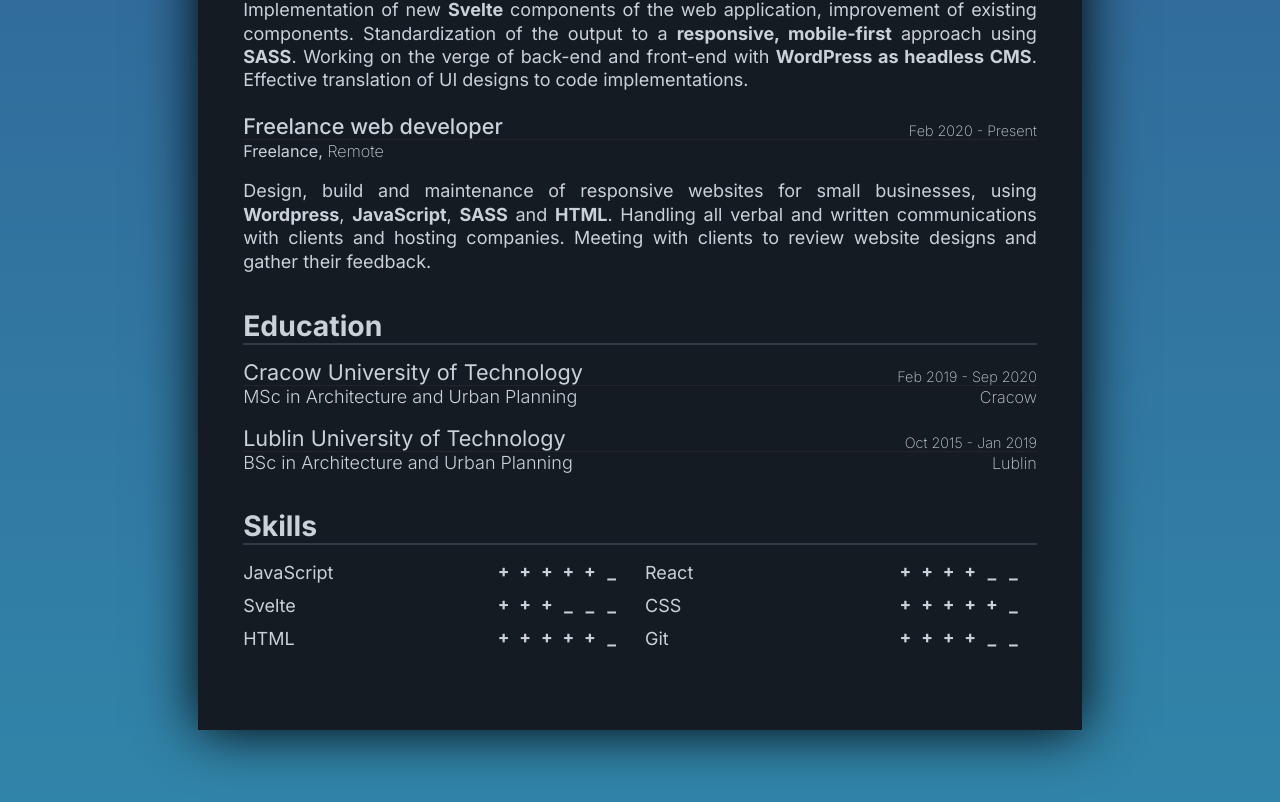
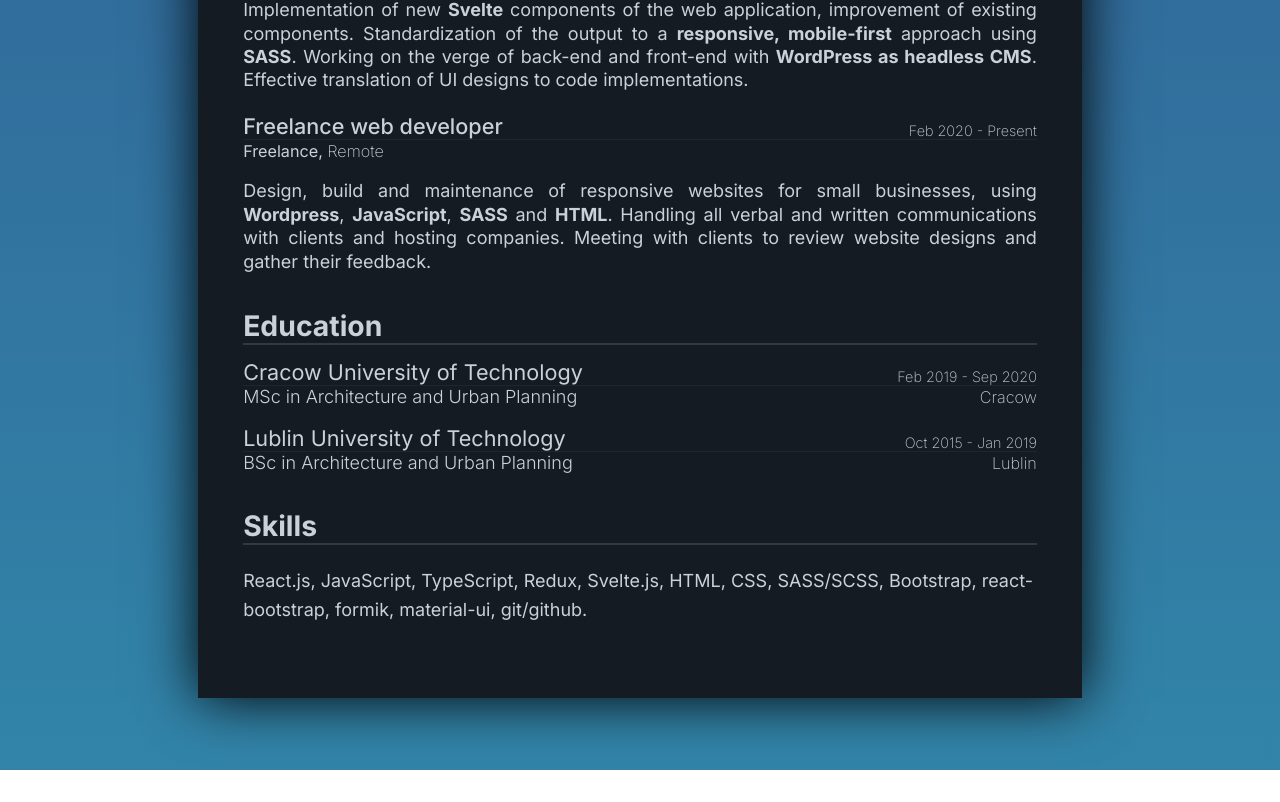
Before and after one commit to grzegorzxpatyk/my-resume, a React (Create React App) app: page / in a window 1280 px wide. Shown: the part 862-1664 px from the top of the page. After the commit the page ends 1632 px from the top, so only its background shows below. Built offline with nearby package versions, Linux system fonts and the light colour scheme.

Commit message:
change skills display to one without showing level

```diff
--- a/src/Skills.js
+++ b/src/Skills.js
@@ -8,7 +8,14 @@ export default function Skills(props) {
             <h3 className="section-title">Skills</h3>
             <div className="skills-list">
                 {props.skills.map((skill, skillIndex) => {
-                    return <Skill key={skillIndex} {...skill} />;
+                    return (
+                        <span className="skill">
+                            {skill}
+                            {skillIndex === props.skills.length - 1
+                                ? '.'
+                                : ', '}
+                        </span>
+                    );
                 })}
             </div>
         </section>
--- a/src/Skills.scss
+++ b/src/Skills.scss
@@ -2,20 +2,11 @@
 @import './scss/fonts';
 
 .skills-list {
-    display: grid;
-    grid-template-columns: repeat(2, 1fr);
-    gap: 10px;
-    grid-auto-rows: minmax(10px, auto);
+    line-height: 0.8;
 }
 
 .skill {
-    display: flex;
-    justify-content: space-between;
-    align-items: flex-end;
-    margin: 0;
     font-size: 1rem;
-    // font-weight: 200;
-    padding: 0 1rem 0 0;
 }
 
 h4.skill-name {
--- a/src/assets/data.json
+++ b/src/assets/data.json
@@ -52,30 +52,19 @@
         }
     ],
     "skills": [
-        {
-            "name": "JavaScript",
-            "level": "5"
-        },
-        {
-            "name": "React",
-            "level": "4"
-        },
-        {
-            "name": "Svelte",
-            "level": "3"
-        },
-        {
-            "name": "CSS",
-            "level": "5"
-        },
-        {
-            "name": "HTML",
-            "level": "5"
-        },
-        {
-            "name": "Git",
-            "level": "4"
-        }
+        "React.js",
+        "JavaScript",
+        "TypeScript",
+        "Redux",
+        "Svelte.js",
+        "HTML",
+        "CSS",
+        "SASS/SCSS",
+        "Bootstrap",
+        "react-bootstrap",
+        "formik",
+        "material-ui",
+        "git/github"
     ],
     "interests": ["Design", "Architecture", "Snowboarding", "Dogs🐶"]
 }
```
